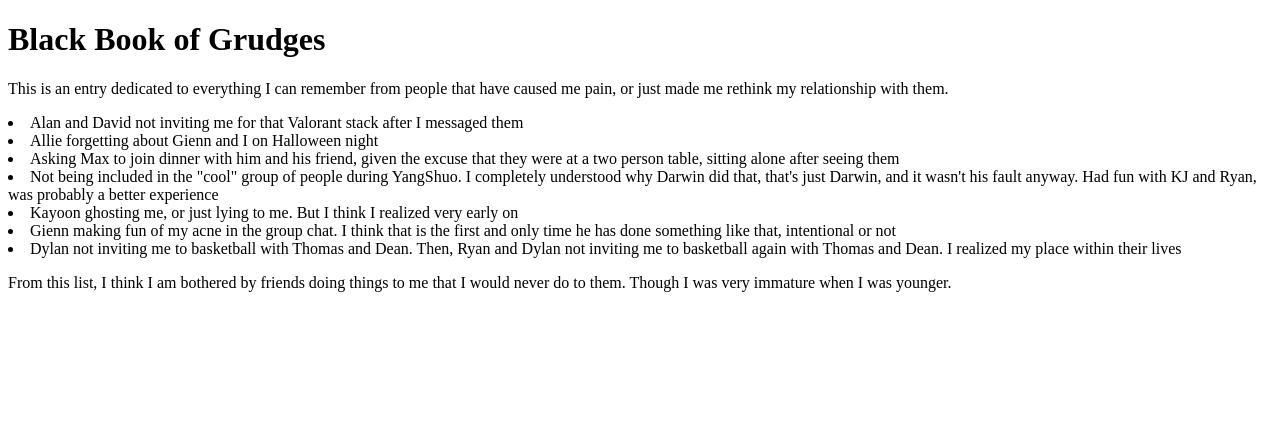
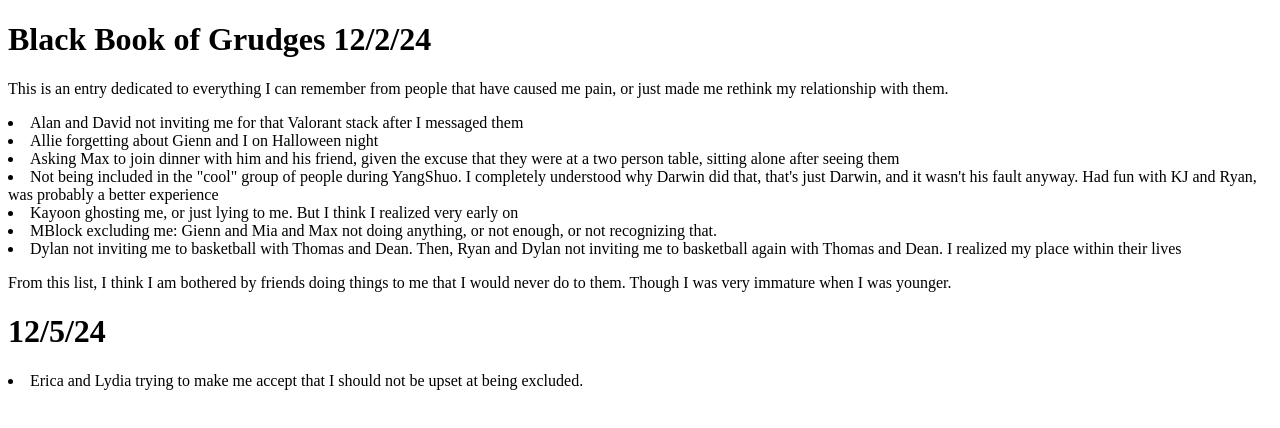
Before and after one commit to gaomason/masongao, a plain HTML site: page entries/BlackBook.html in a window 1280 px wide. Drawn offline with Linux system fonts and the light colour scheme.

Commit message:
Update BlackBook.html

```diff
--- a/entries/BlackBook.html
+++ b/entries/BlackBook.html
@@ -6,15 +6,17 @@
     <title>Black Book of Grudges</title>
 </head>
 <body>
-    <h1>Black Book of Grudges</h1>
+    <h1>Black Book of Grudges 12/2/24</h1>
  <p>This is an entry dedicated to everything I can remember from people that have caused me pain, or just made me rethink my relationship with them.</p>
   <li>Alan and David not inviting me for that Valorant stack after I messaged them</li>
   <li>Allie forgetting about Gienn and I on Halloween night</li>
   <li>Asking Max to join dinner with him and his friend, given the excuse that they were at a two person table, sitting alone after seeing them</li>
 <li>Not being included in the "cool" group of people during YangShuo. I completely understood why Darwin did that, that's just Darwin, and it wasn't his fault anyway. Had fun with KJ and Ryan, was probably a better experience</li>
 <li>Kayoon ghosting me, or just lying to me. But I think I realized very early on</li>
-<li>Gienn making fun of my acne in the group chat. I think that is the first and only time he has done something like that, intentional or not</li>
+<li>MBlock excluding me: Gienn and Mia and Max not doing anything, or not enough, or not recognizing that.</li>
   <li>Dylan not inviting me to basketball with Thomas and Dean. Then, Ryan and Dylan not inviting me to basketball again with Thomas and Dean. I realized my place within their lives</li>
  <p>From this list, I think I am bothered by friends doing things to me that I would never do to them. Though I was very immature when I was younger.</p>
+    <h1>12/5/24</h1>
+    <li>Erica and Lydia trying to make me accept that I should not be upset at being excluded.</li>
   <body>
 </html>
```
